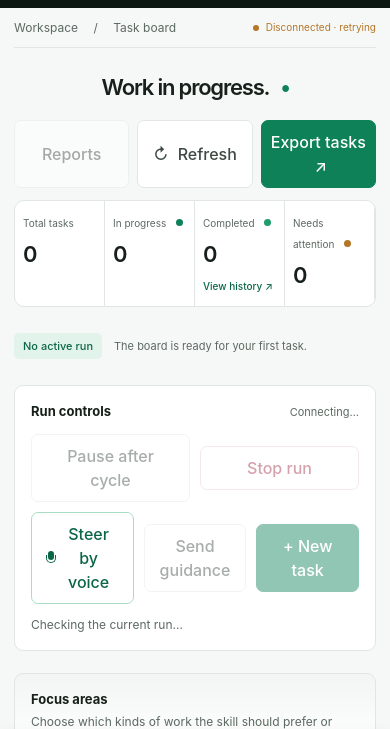
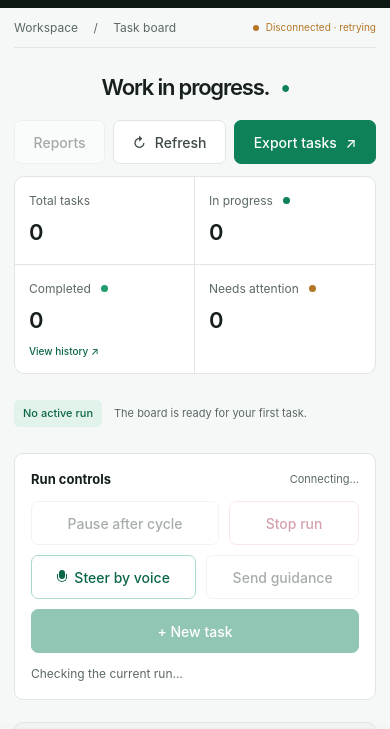
Before and after one commit to kshaham/improve-skill, a plain HTML site: page assets/board/index.html in a window 390 px wide. Shown: the part 48-777 px from the top of the page. Drawn offline with Linux system fonts and the light colour scheme; no server answers.

Commit message:
fix(board): keep phone actions and stat labels on one line
At 390px the page actions and run controls shared a row with flex: 1 at
the phone's 16px button size, so Export tasks wrapped onto two lines,
Steer by voice onto four (92px tall), and Send guidance and + New task
onto two; the four stat cells were 90px wide and Needs attention wrapped
onto three lines.

Phone action buttons now size to their one-line 14px labels with
centred content and let the row wrap, so a primary action that does not
fit takes a full-width row of its own, and the stats form a 2 x 2 grid
with 12px one-line labels. Every action stays 44px tall and the page
does not overflow at 320px.

```diff
--- a/assets/board/board.css
+++ b/assets/board/board.css
@@ -2262,23 +2262,34 @@ button.danger {
   gap: 8px;
   width: 100%;
 }
-.mobile .page-heading .actions button {
-  flex: 1;
-  padding-inline: 8px;
+.mobile .page-heading .actions button,
+.mobile .control-actions button {
+  flex: 1 1 auto;
+  justify-content: center;
+  padding-inline: 14px;
+  font-size: 14px;
+  white-space: nowrap;
 }
 .mobile .topbar {
   height: 40px;
 }
 .mobile .stats {
-  grid-template-columns: repeat(4, minmax(0, 1fr));
+  grid-template-columns: repeat(2, minmax(0, 1fr));
 }
 .mobile .stat {
-  padding: 10px 8px;
+  padding: 12px 14px;
   border-right: 1px solid var(--line);
+  border-bottom: 1px solid var(--line);
+}
+.mobile .stat:nth-child(2n) {
+  border-right: 0;
+}
+.mobile .stat:nth-last-child(-n + 2) {
   border-bottom: 0;
 }
 .mobile .stat span {
-  font-size: 10px;
+  font-size: 12px;
+  white-space: nowrap;
 }
 .mobile .stat strong {
   font-size: 22px;
@@ -2311,9 +2322,6 @@ button.danger {
 }
 .mobile .control-actions > div {
   flex: 1 1 100%;
-}
-.mobile .control-actions button {
-  flex: 1;
 }
 .mobile .mobile-columns {
   display: flex;
```
Also changed, not shown: 1 other file.
